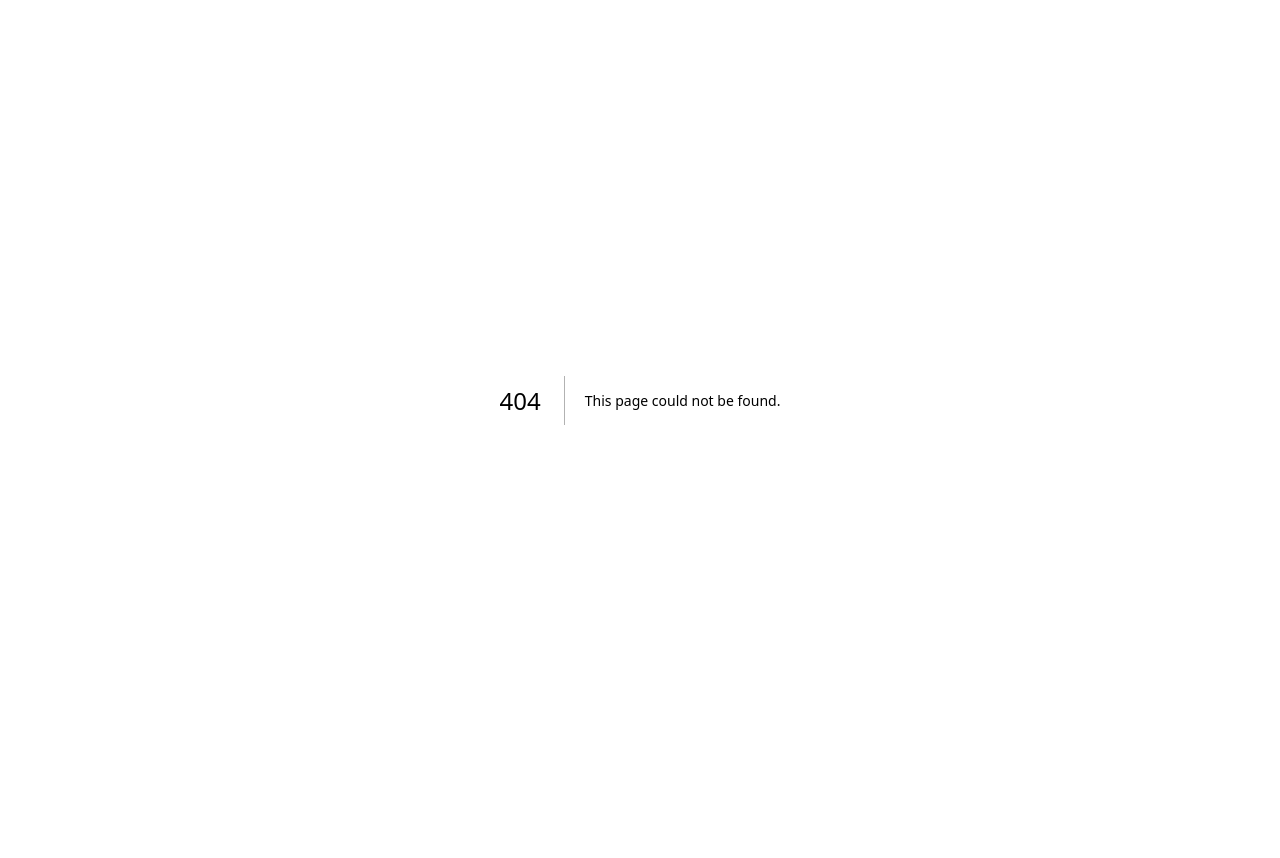
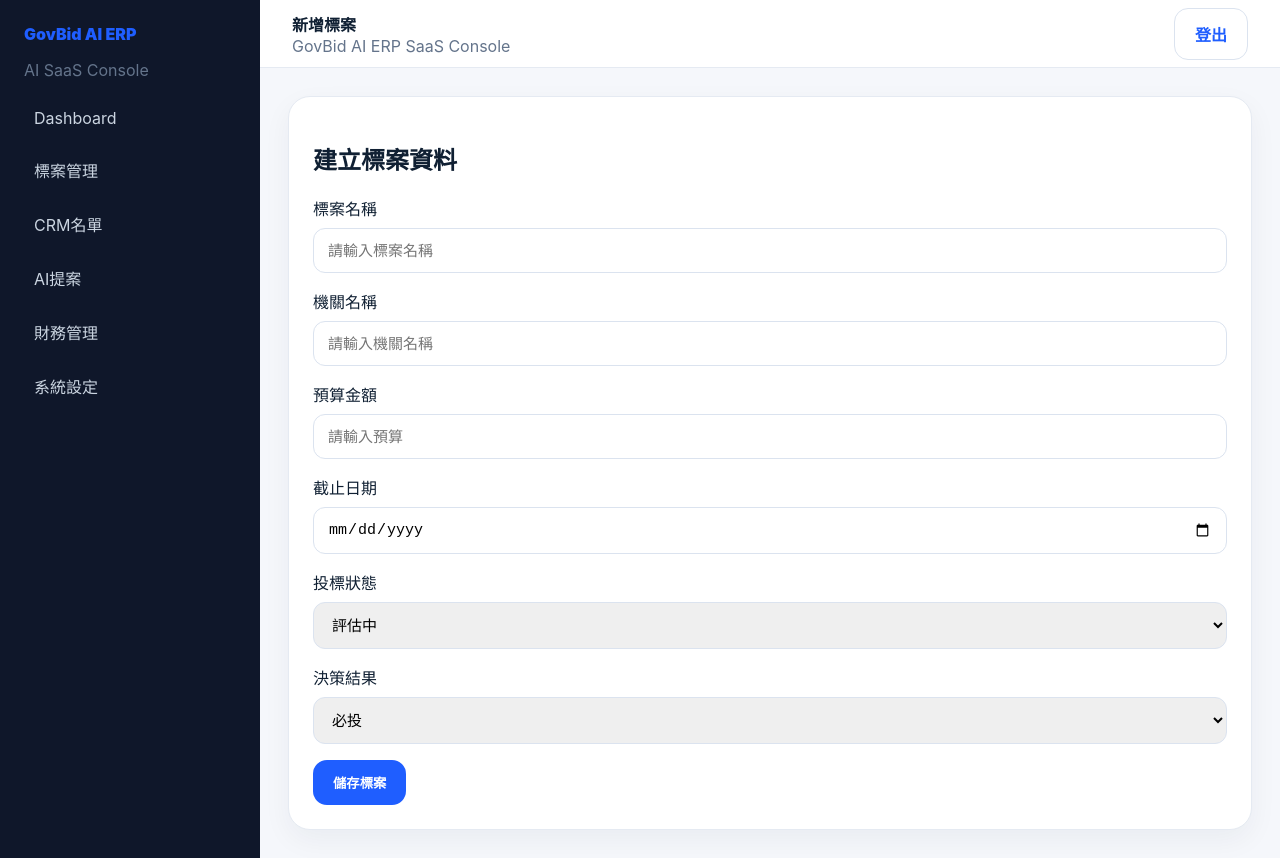
Before and after one commit to ccazhu-coder/job-exam-game, a Next.js app in the folder govbid-ai-erp/saas-mvp/: page /bids/new in a window 1280 px wide. Before the commit this address had no page. Before the commit the page ends 800 px from the top, so only its background shows below. Built offline with nearby package versions, Linux system fonts and the light colour scheme.

Commit message:
Create new bid page

```diff
--- /dev/null
+++ b/govbid-ai-erp/saas-mvp/app/bids/new/page.js
@@ -0,0 +1,25 @@
+import Sidebar from '../../../components/Sidebar';
+import Topbar from '../../../components/Topbar';
+
+export default function NewBidPage() {
+  return (
+    <div className="dashboard">
+      <Sidebar />
+      <main>
+        <Topbar title="新增標案" />
+        <div className="main">
+          <section className="card">
+            <h2>建立標案資料</h2>
+            <label>標案名稱<input placeholder="請輸入標案名稱" /></label>
+            <label>機關名稱<input placeholder="請輸入機關名稱" /></label>
+            <label>預算金額<input type="number" placeholder="請輸入預算" /></label>
+            <label>截止日期<input type="date" /></label>
+            <label>投標狀態<select><option>評估中</option><option>備標中</option><option>已投標</option><option>已得標</option><option>未得標</option><option>放棄</option></select></label>
+            <label>決策結果<select><option>必投</option><option>可投</option><option>觀察</option><option>放棄</option></select></label>
+            <button className="btn btn-blue">儲存標案</button>
+          </section>
+        </div>
+      </main>
+    </div>
+  );
+}
```
